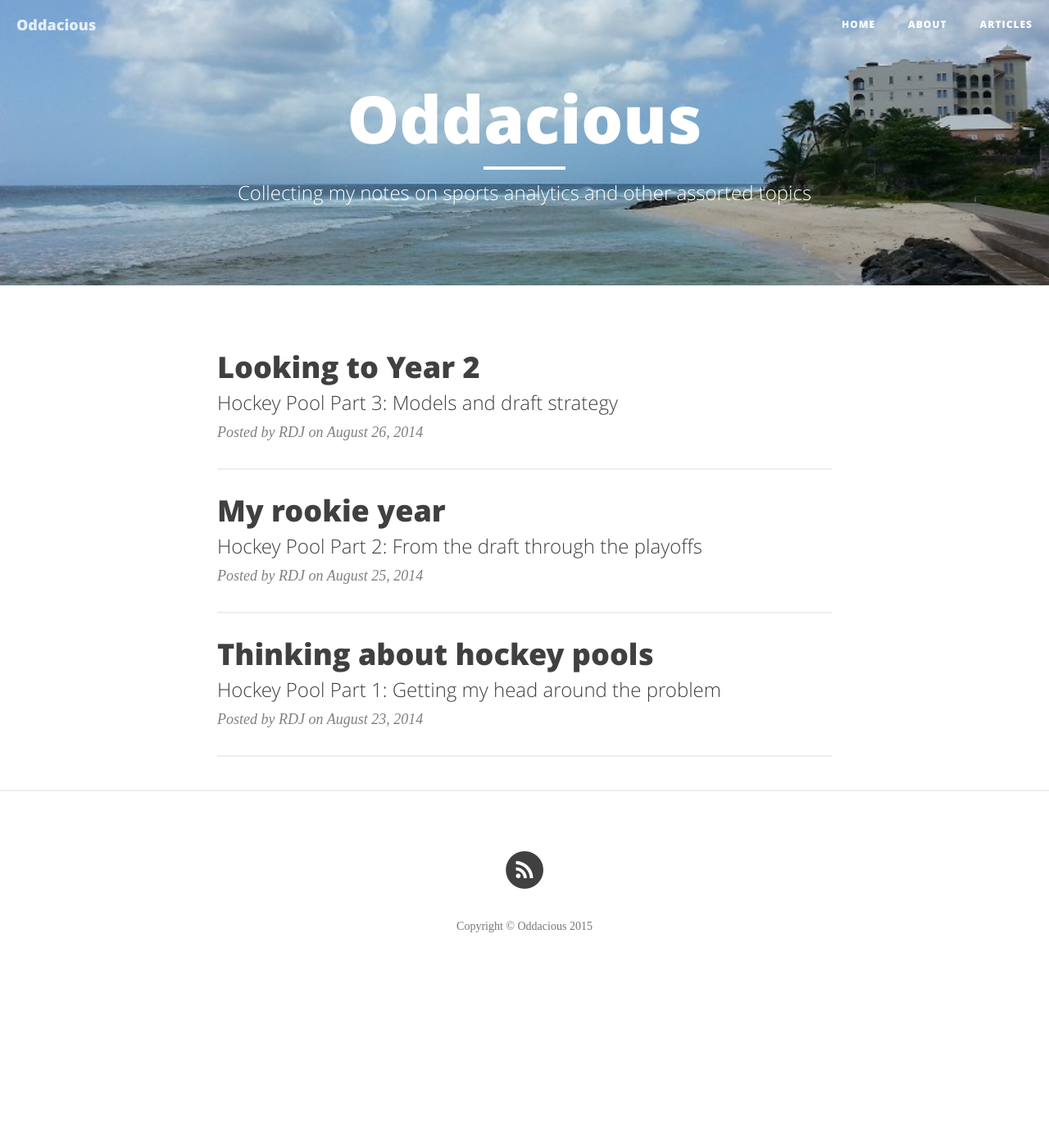
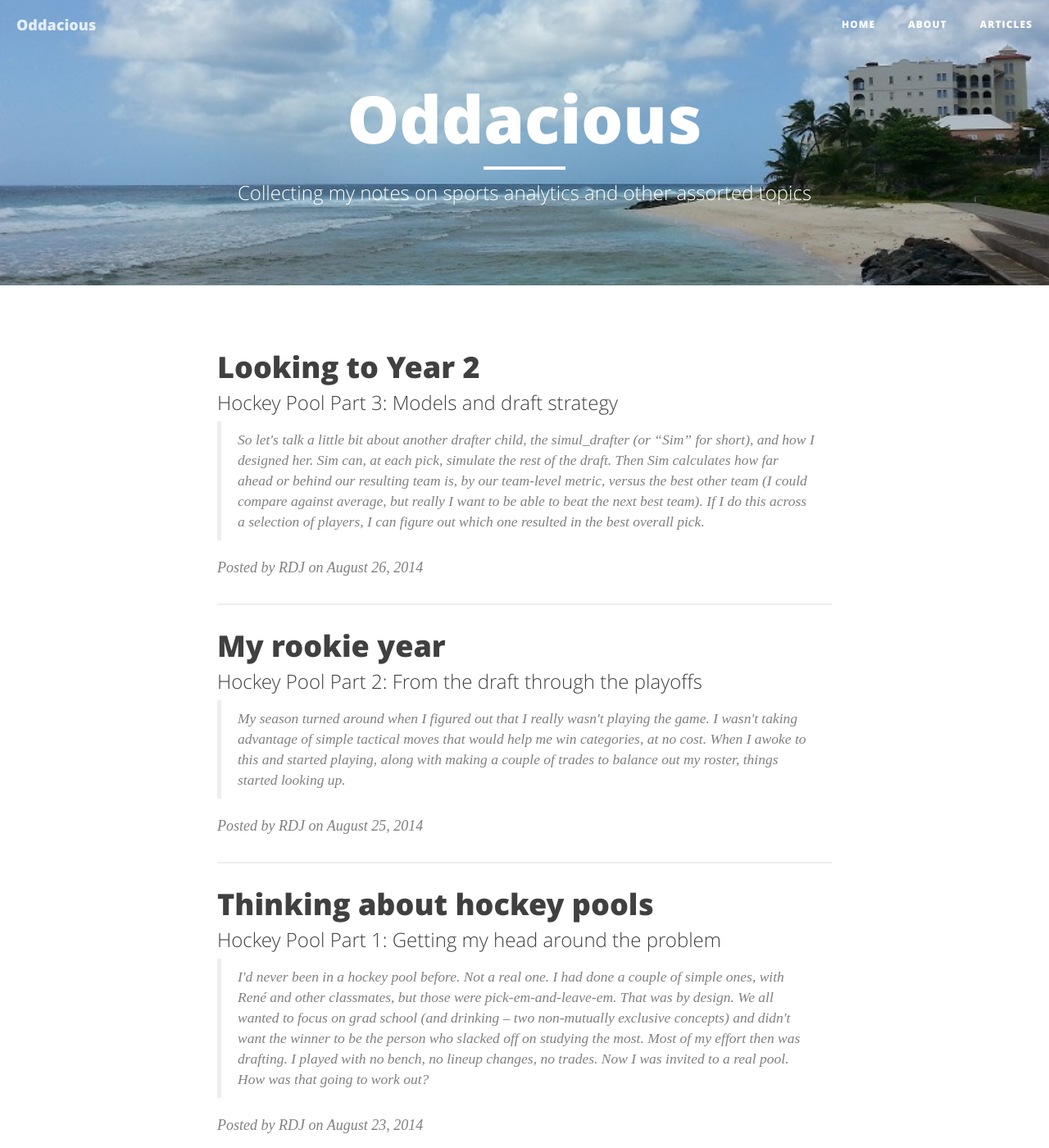
Before and after one commit to oddacious/oddacious.github.io, a Jekyll site: the page built from index.html, in a window 1280 px wide and 1400 px high. Shown: the whole window at 82% size. Built offline with Jekyll 4.4.1, drawn with Linux system fonts in a browser that asks for light colours; some web fonts are replaced; the list of posts is cut into pages by our own code.

Commit message:
Post descriptions

```diff
--- a/_posts/2014-08-23-hockey-pools-part-1.markdown
+++ b/_posts/2014-08-23-hockey-pools-part-1.markdown
@@ -3,6 +3,8 @@ layout:     post
 title:      "Thinking about hockey pools"
 subtitle:   "Hockey Pool Part 1: Getting my head around the problem"
 categories: ["hockey pool"]
+description: "
+I'd never been in a hockey pool before. Not a real one. I had done a couple of simple ones, with Ren&eacute; and other classmates, but those were pick-em-and-leave-em. That was by design. We all wanted to focus on grad school (and drinking – two non-mutually exclusive concepts) and didn't want the winner to be the person who slacked off on studying the most. Most of my effort then was drafting. I played with no bench, no lineup changes, no trades. Now I was invited to a real pool. How was that going to work out?"
 tags:       ["hockey", "hockey pool", "analytics", "predictive modeling", "simulation", "optimization"]
 date:       2014-08-23 12:00:00
 author:     "RDJ"
--- a/_posts/2014-08-25-hockey-pools-part-2.markdown
+++ b/_posts/2014-08-25-hockey-pools-part-2.markdown
@@ -3,6 +3,7 @@ layout:     post
 title:      "My rookie year"
 subtitle:   "Hockey Pool Part 2: From the draft through the playoffs"
 categories: ["hockey pool"]
+description: " My season turned around when I figured out that I really wasn't playing the game. I wasn't taking advantage of simple tactical moves that would help me win categories, at no cost. When I awoke to this and started playing, along with making a couple of trades to balance out my roster, things started looking up."
 tags:       ["hockey", "hockey pool", "analytics"]
 date:       2014-08-25 12:00:00
 author:     "RDJ"
--- a/_posts/2014-08-26-hockey-pools-part-3.markdown
+++ b/_posts/2014-08-26-hockey-pools-part-3.markdown
@@ -3,6 +3,7 @@ layout:     post
 title:      "Looking to Year 2"
 subtitle:   "Hockey Pool Part 3: Models and draft strategy"
 categories: ["hockey pool"]
+description: "So let's talk a little bit about another drafter child, the simul_drafter (or “Sim” for short), and how I designed her. Sim can, at each pick, simulate the rest of the draft. Then Sim calculates how far ahead or behind our resulting team is, by our team-level metric, versus the best other team (I could compare against average, but really I want to be able to beat the next best team). If I do this across a selection of players, I can figure out which one resulted in the best overall pick."
 tags:       ["hockey", "hockey pool", "analytics", "R programming", "predictive modeling", "LASSO", "simulation", "optimization"]
 date:       2014-08-26 12:00:00
 author:     "RDJ"
@@ -126,7 +127,7 @@ The key limitation with the *smart_drafter* strategy is that, well, it isn't tha
 
 Aside from the practical constraint that many players hesitate to make trades or are not very observant of the pool, there's another danger in that strategy too. It's that you will underestimate your opponents. It only takes one of them being smarter than the pre-draft rankings for your strategy to be ruined. If just that one player drafts like a *smart_drafter* and knows the value of players, then he'll start with a better endowment of players and I'll be unable to acquire the undervalued players that I want. Further, just because most opponents drafted by the rankings last year doesn't mean they haven't learned something in between (learning through losing is a good way to limit the amount of losing you do).
 
-So let's talk a little bit about another *drafter* child, the *simul_drafter* (or “Sim” for short), and how I designed her. Sim can, at each pick, simulate the rest of the draft. Then Sim calculates how far ahead or behind our resulting team is, by our team-level metric, versus the best other team (I could compare against average, but really I want to be able to beat the next best team). If I do this across a selection of players, I can figure out which one resulted in the best overall selection. This automatically accounts for the need to fill roster spots with different positions, since all of the ensuing teams have to be valid. You can calibrate the simultation by assigning different *drafter* types to your opponents, or potentially update those as the draft goes on and you identify how calculated they are at drafting. That could possibly use [Bayesian updating][Bayesian updating] to classify likelihood of acting as a *drafter* or a *smart_drafter*.
+So let's talk a little bit about another *drafter* child, the *simul_drafter* (or “Sim” for short), and how I designed her. Sim can, at each pick, simulate the rest of the draft. Then Sim calculates how far ahead or behind our resulting team is, by our team-level metric, versus the best other team (I could compare against average, but really I want to be able to beat the next best team). If I do this across a selection of players, I can figure out which one resulted in the best overall pick. This automatically accounts for the need to fill roster spots with different positions, since all of the ensuing teams have to be valid. You can calibrate the simultation by assigning different *drafter* types to your opponents, or potentially update those as the draft goes on and you identify how calculated they are at drafting. That could possibly use [Bayesian updating][Bayesian updating] to classify likelihood of acting as a *drafter* or a *smart_drafter*.
 
 The problem with Sim is computation. To simulate your current pick, you have to simulate all of your future picks. If each future pick also performs the simulation, then this will grow very quickly. If you want to evaluate, say, 20 potential picks, across 16 rounds, then you will need to evaluate 20^16 selections (as well as letting the other *drafters* make their picks in the meantime, which even if entirely deterministic with pre-defined drafter types, will still add computation time).
 
--- a/index.html
+++ b/index.html
@@ -12,6 +12,11 @@ description: "Collecting my notes on sports analytics and other assorted topics"
         <h3 class="post-subtitle">
             {{ post.subtitle }}
         </h3>
+        {% endif %}
+        {% if post.description %}
+        <blockquote>
+            {{ post.description }}
+        </blockquote>
         {% endif %}
     </a>
     <p class="post-meta">Posted by {% if post.author %}{{ post.author }}{% else %}{{ site.title }}{% endif %} on {{ post.date | date: "%B %-d, %Y" }}</p>
```
